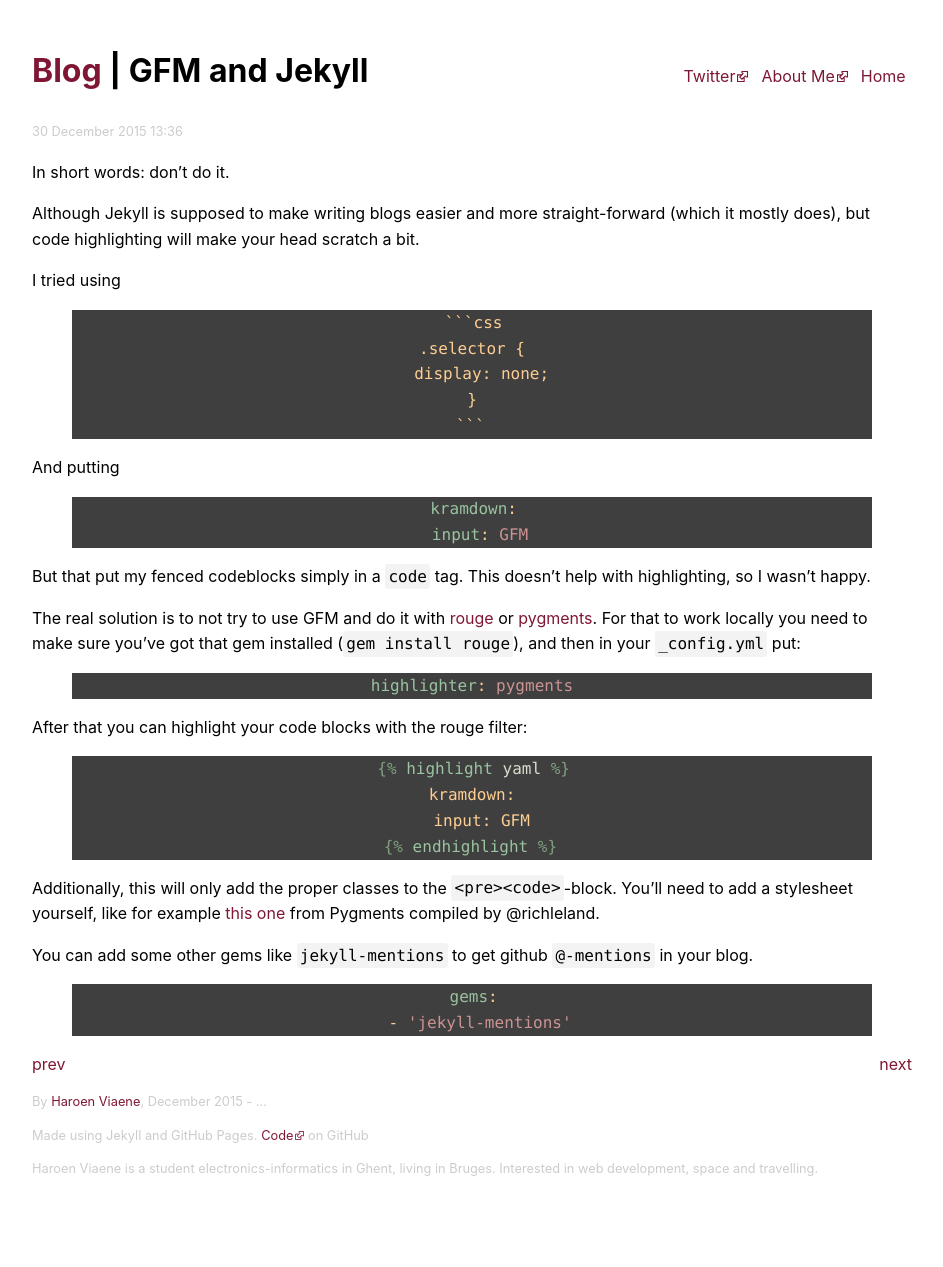
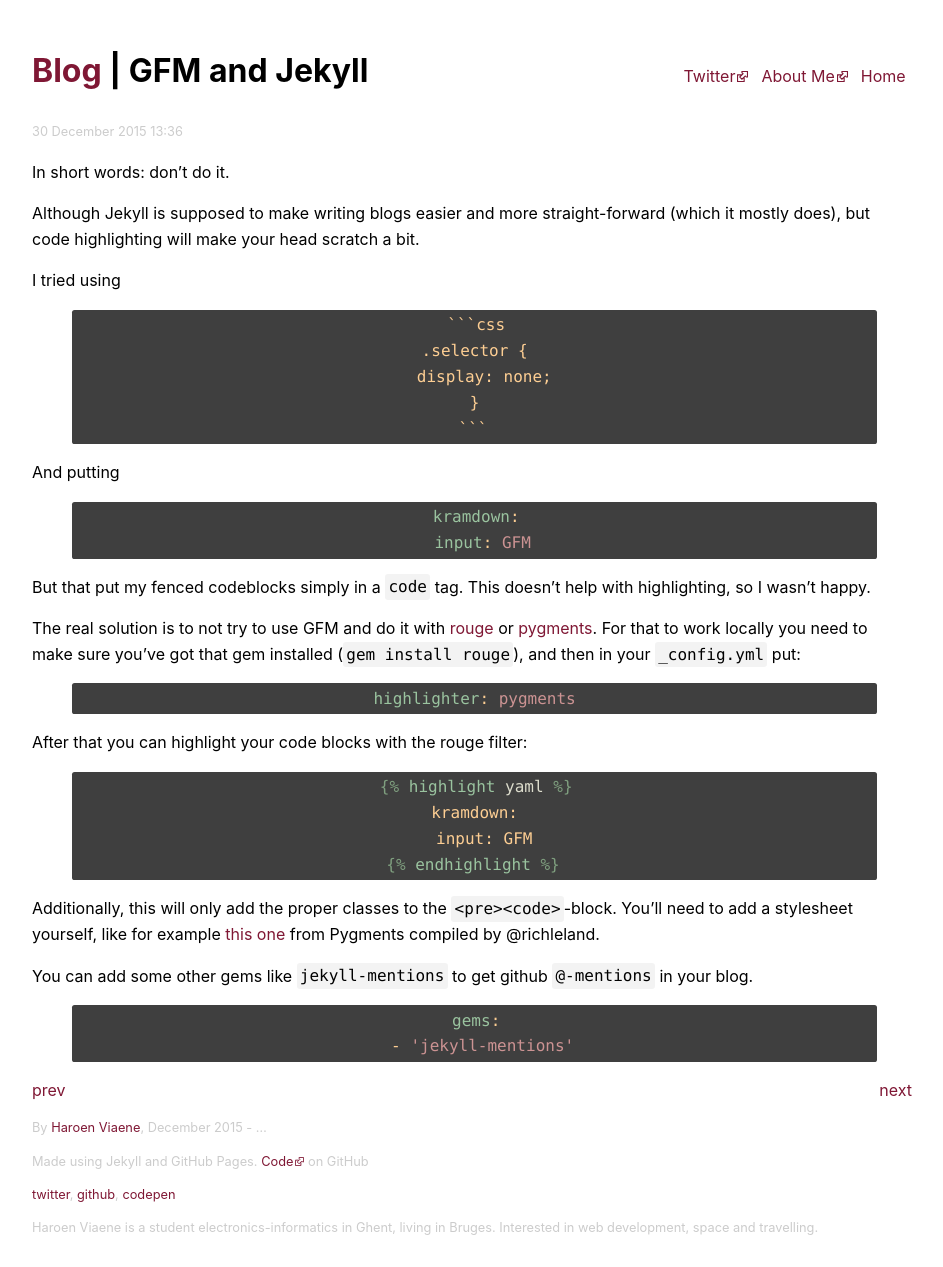
Before and after one commit to Haroenv/blog, a Jekyll site: the page built from _posts/2015-12-30-GFM-and-Jekyll.md, in a window 1280 px wide. Shown: the whole page, without its empty margins (168-1111 px from the left). Built offline with Jekyll 4.4.1, drawn with Linux system fonts in a browser that asks for light colours; comment, search, counter and statistics services are not loaded; before the commit the page ends 1203 px from its top, so only the background shows below that.

Commit message:
fix some minor style issues

```diff
--- a/_config.yml
+++ b/_config.yml
@@ -3,6 +3,9 @@
 baseurl: /blog
 permalink: :title
 highlighter: pygments
+markdown: kramdown
+kramdown:
+  input: GFM
 gems:
   - 'jekyll-mentions'
 description: 'Haroen Viaene is a student electronics-informatics in Ghent, living in Bruges. Interested in web development, space and travelling.'
--- a/_includes/footer.html
+++ b/_includes/footer.html
@@ -2,7 +2,8 @@
 <footer>
   <p>By <a href="https://haroen.me">Haroen Viaene</a>, December 2015 - …</p>
   <p>Made using Jekyll and GitHub Pages. <a href="https://github.com/haroenv/blog" class="ext">Code</a> on GitHub</p>
-  {{site.description}}
+  <p><a href="https://twitter.com/haroenv">twitter</a>, <a href="https://github.com/haroenv">github</a>, <a href="https://codepen.io/Haroenv">codepen</a></p>
+  <p>{{site.description}}</p>
 </footer>
 <script>
 window.ga=window.ga||function(){(ga.q=ga.q||[]).push(arguments)};
--- a/_sass/highlight.scss
+++ b/_sass/highlight.scss
@@ -1,6 +1,8 @@
 //codehighlight theme zenburn
 //by richieland https://github.com/richleland/pygments-css
 pre{
+  border-radius: .2em;
+  padding: .2em;
   color:#fdce93;
   background-color:#3f3f3f;
   overflow:auto;
```
